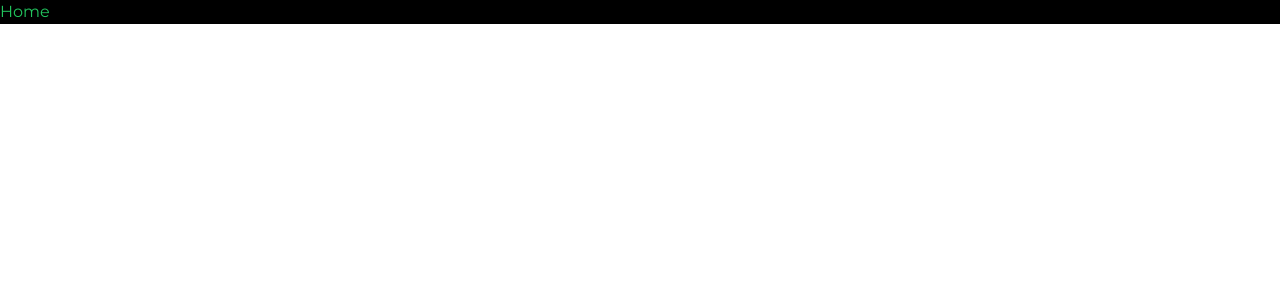
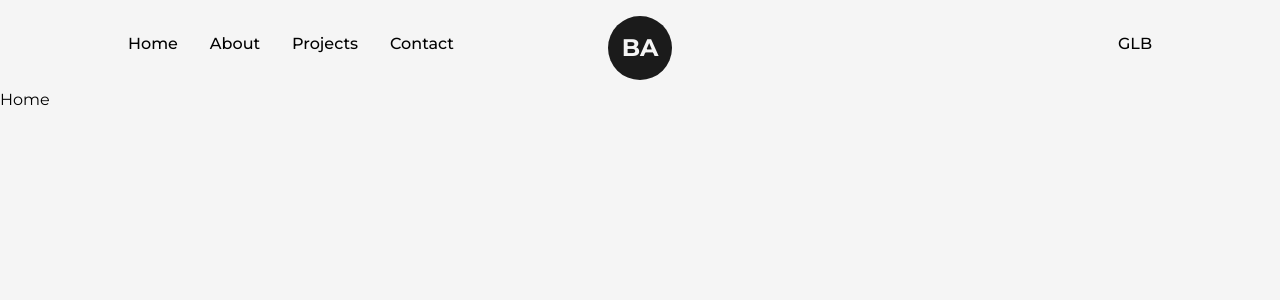
Before and after one commit to baguiar428/portfolio-2.0, a Next.js app: page / in a window 1280 px wide. Shown: the top 300 px of the page. Built offline with nearby package versions, Linux system fonts and the light colour scheme.

Commit message:
Added Framer-Motion and core NavBar functionality

```diff
--- a/package.json
+++ b/package.json
@@ -12,6 +12,7 @@
     "autoprefixer": "10.4.14",
     "eslint": "8.41.0",
     "eslint-config-next": "13.4.3",
+    "framer-motion": "^10.12.12",
     "next": "13.4.3",
     "postcss": "8.4.23",
     "react": "18.2.0",
--- /dev/null
+++ b/src/app/components/Logo.js
@@ -0,0 +1,33 @@
+"use client"; //Needed to fix Framer-Motion: createContext only works in Client Components.
+import React from "react";
+import Link from "next/link";
+import { motion } from "framer-motion";
+
+const MotionLink = motion(Link);
+
+const Logo = () => {
+  return (
+    <div className="flex items-center justify-center mt-2">
+      <MotionLink
+        href="/"
+        className="w-16 h-16 bg-dark text-light flex items-center
+        justify-center rounded-full text-2xl font-bold"
+        whileHover={{
+          backgroundColor: [
+            "#121212",
+            "rgba(131,58,180,1)",
+            "rgba(253,29,29,1)",
+            "rgba(252,176,69,1)",
+            "rgba(131,58,180,1)",
+            "#121212",
+          ],
+          transition:{duration:2, repeat: Infinity}
+        }}
+      >
+        BA
+      </MotionLink>
+    </div>
+  );
+};
+
+export default Logo;
--- /dev/null
+++ b/src/app/components/NavBar.js
@@ -0,0 +1,59 @@
+"use client";
+import React from "react";
+import Link from "next/link";
+import {useRouter} from "next/navigation"
+import Logo from "./Logo";
+
+const CustomLink = ({ href, title, className = "" }) => {
+
+  // const router = useRouter();
+  // console.log(router)
+  // Use this console log to see what the router hook object provides.
+  // Use asPath to know what we are on.
+  // ${router.asPath === href ? 'w-full' : 'w-0'}
+
+  return (
+    <Link href={href} className={`${className} relative group`}>
+      {title}
+
+      <span className={`
+      h-[3px] inline-block w-0 bg-dark
+      absolute left-0 -bottom-1
+      group-hover:w-full transition-[width] ease duration-300
+      `}>
+        &nbsp;
+      </span>
+    </Link>
+  );
+};
+
+const NavBar = () => {
+  return (
+    <header className="w-full px-32 py-8 font-medium flex items-center justify-between">
+      <nav>
+        <CustomLink href="/" title="Home" className="mr-4" />
+        <CustomLink href="/about" title="About" className="mx-4" />
+        <CustomLink href="/projects" title="Projects" className="mx-4" />
+        <CustomLink href="/contact" title="Contact" className="ml-4" />
+      </nav>
+
+      <nav>
+        <Link href="https://github.com/baguiar428" target="_blank">
+          G
+        </Link>
+        <Link href="https://www.linkedin.com/in/aguiarbruno/" target="_blank">
+          L
+        </Link>
+        <Link href="https://baguiar428.github.io/" target="_blank">
+          B
+        </Link>
+      </nav>
+
+      <div className="absolute left-[50%] top-2 translate-x-[-50%]">
+        <Logo />
+      </div>
+    </header>
+  );
+};
+
+export default NavBar;
--- a/src/app/layout.js
+++ b/src/app/layout.js
@@ -1,3 +1,4 @@
+import NavBar from './components/NavBar'
 import './globals.css'
 import { Montserrat } from 'next/font/google'
 
@@ -12,8 +13,11 @@
 
 export default function RootLayout({ children }) {
   return (
-    <html lang="en" className={`${montserrat.variable}`}>
-      <body>{children}</body>
+    <html lang="en" className={`${montserrat.variable} font-sans bg-light w-full min-h-screen`}>
+      <body>
+      <NavBar/>
+        {children}
+      </body>
     </html>
   )
 }
--- a/src/app/page.js
+++ b/src/app/page.js
@@ -1,8 +1,8 @@
 
 export default function Home() {
   return (
-    <main className='bg-black'>
-      <h1 className='text-green-500'>Home</h1>
+    <main>
+      <h1>Home</h1>
     </main>
   )
 }
--- a/tailwind.config.js
+++ b/tailwind.config.js
@@ -10,6 +10,12 @@
       fontFamily: {
         sans: ['var(--font-mont)'],
       },
+      colors: {
+        dark: "#1b1b1b",
+        light: "#f5f5f5",
+        primary: "#B63E96", // Swipe color
+        primaryDark: "#58E6D9", // 80,230,217
+      },
     },
   },
   plugins: [],
```
Also changed, not shown: .pnp.cjs, src/app/components/Icons.js (added), 1 other file (tests, documents, lock files or other folders).
